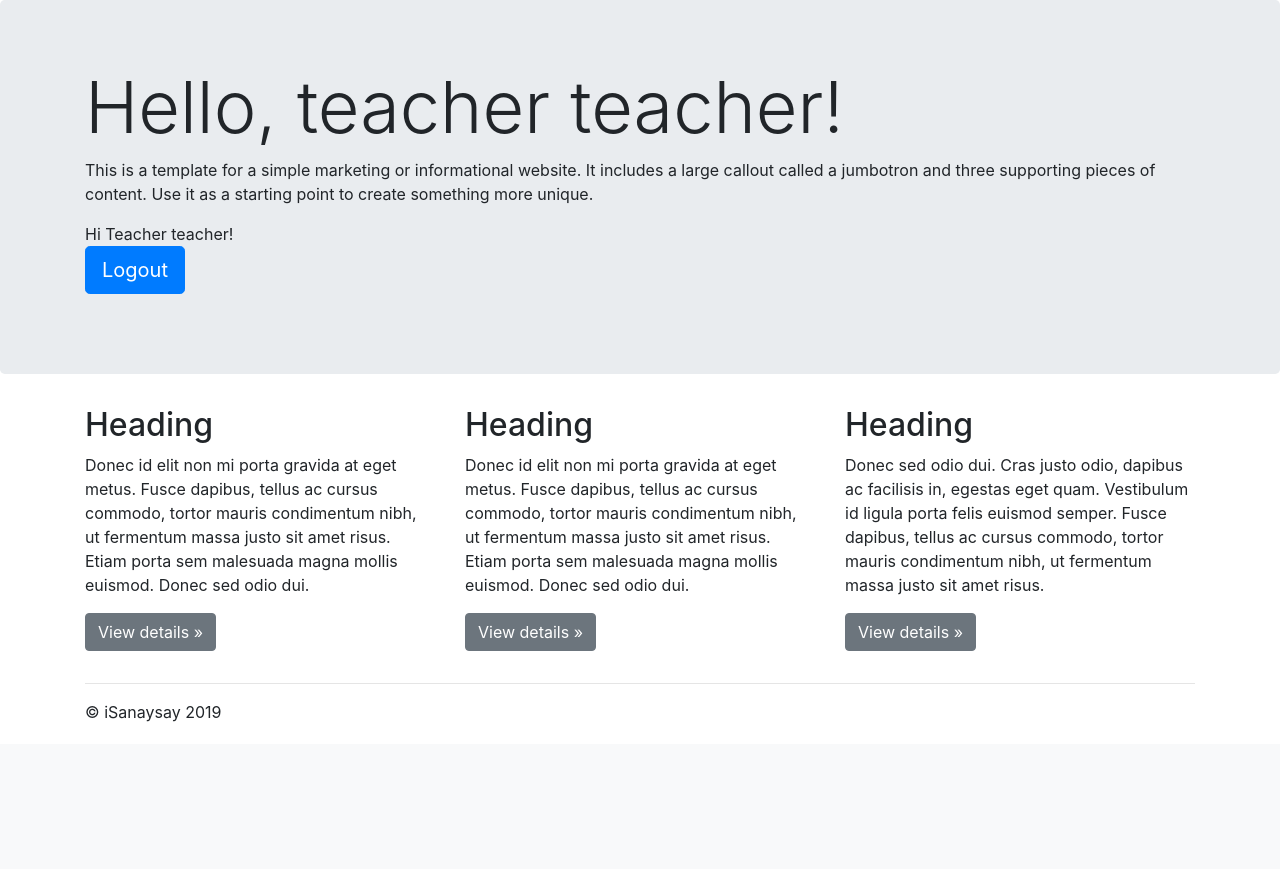
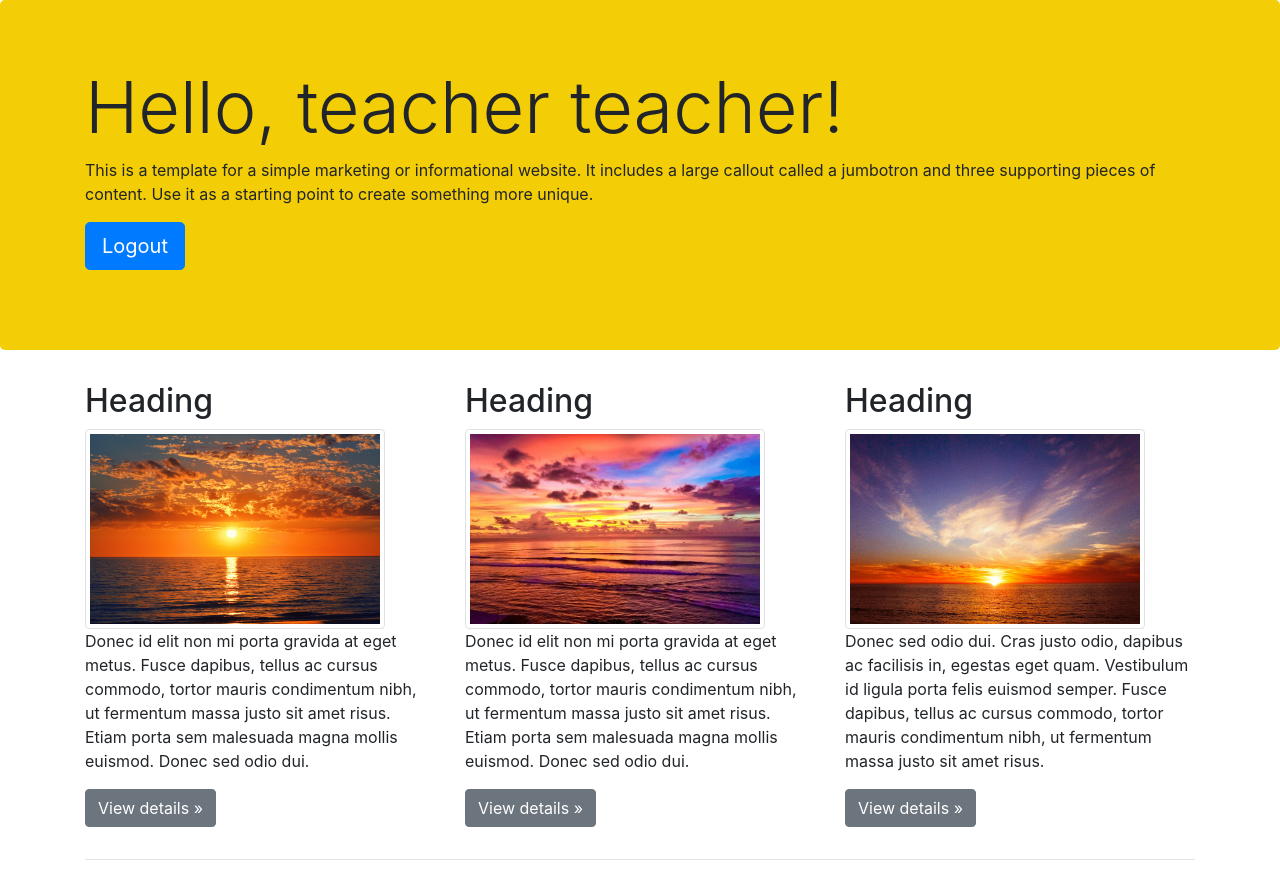
Before and after one commit to vdmamaril06/isanaysay, a Django app: page / in a window 1280 px wide. Shown: the part 56-925 px from the top of the page. Before the commit the page ends 778 px from the top, so only its background shows below. Run offline with Django 3.2, Linux system fonts and the light colour scheme; a user stored in the database is signed in; some libraries are stand-ins or nearby versions.

Commit message:
Added some colors to home page

```diff
--- a/templates/home.html
+++ b/templates/home.html
@@ -1,23 +1,22 @@
 <!-- templates/home.html -->
 {% extends 'base.html' %}
+{% load static %}
 
 {% block title %}Home{% endblock %}
 
 {% block content %}
 
     <!-- Main jumbotron for a primary marketing message or call to action -->
-    <div class="jumbotron">
+    <div class="jumbotron" style="background-color:#F3CD05">
       <div class="container">
 {% if user.is_authenticated %}
 {% if user.isStudent == "S" %}
         <h1 class="display-3">Hello, student {{ user.username }}!</h1>
         <p>This is a template for a simple marketing or informational website. It includes a large callout called a jumbotron and three supporting pieces of content. Use it as a starting point to create something more unique.</p>
-  Hi Student !
         <p><a class="btn btn-primary btn-lg" href="{% url 'logout' %}" role="button">Logout</a></p>
 {% else %}
         <h1 class="display-3">Hello, teacher {{ user.username }}!</h1>
         <p>This is a template for a simple marketing or informational website. It includes a large callout called a jumbotron and three supporting pieces of content. Use it as a starting point to create something more unique.</p>
-  Hi Teacher {{ user.username }}!
         <p><a class="btn btn-primary btn-lg" href="{% url 'logout' %}" role="button">Logout</a></p>
 {% endif %}
 {% else %}
@@ -34,16 +33,19 @@
       <div class="row">
         <div class="col-md-4">
           <h2>Heading</h2>
+          <img style="height:200px;width:300px;" src="{% static 'sunset1.jpeg' %}" alt="" class="img-thumbnail">
           <p>Donec id elit non mi porta gravida at eget metus. Fusce dapibus, tellus ac cursus commodo, tortor mauris condimentum nibh, ut fermentum massa justo sit amet risus. Etiam porta sem malesuada magna mollis euismod. Donec sed odio dui. </p>
           <p><a class="btn btn-secondary" href="#" role="button">View details »</a></p>
         </div>
         <div class="col-md-4">
           <h2>Heading</h2>
+          <img style="height:200px;width:300px;" src="{% static 'sunset2.jpg' %}" alt="" class="img-thumbnail">
           <p>Donec id elit non mi porta gravida at eget metus. Fusce dapibus, tellus ac cursus commodo, tortor mauris condimentum nibh, ut fermentum massa justo sit amet risus. Etiam porta sem malesuada magna mollis euismod. Donec sed odio dui. </p>
           <p><a class="btn btn-secondary" href="#" role="button">View details »</a></p>
        </div>
         <div class="col-md-4">
           <h2>Heading</h2>
+          <img style="height:200px;width:300px;" src="{% static 'sunset3.jpg' %}" alt="" class="img-thumbnail">
           <p>Donec sed odio dui. Cras justo odio, dapibus ac facilisis in, egestas eget quam. Vestibulum id ligula porta felis euismod semper. Fusce dapibus, tellus ac cursus commodo, tortor mauris condimentum nibh, ut fermentum massa justo sit amet risus.</p>
           <p><a class="btn btn-secondary" href="#" role="button">View details »</a></p>
         </div>
```
Also changed, not shown: db.sqlite3, static/sunset1.jpeg (added), static/sunset2.jpg (added), static/sunset3.jpg (added), 4 other files.
